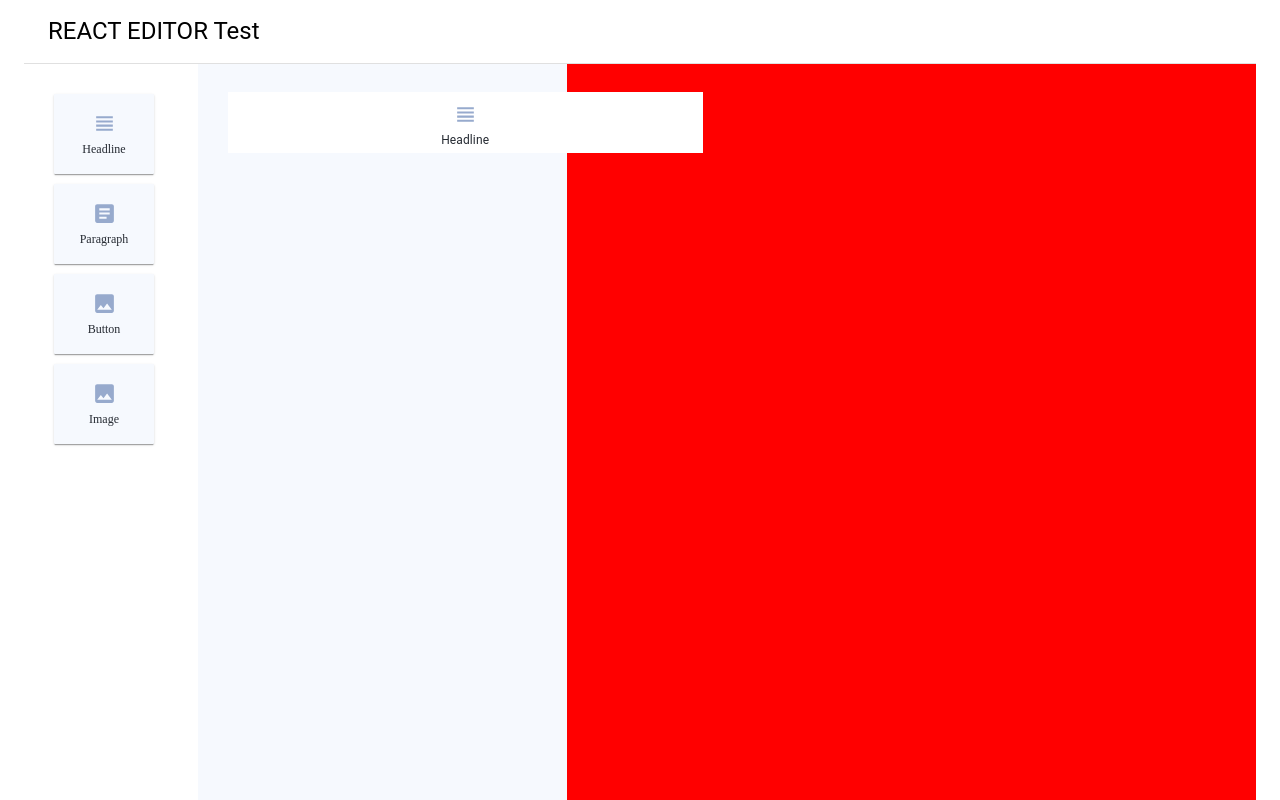
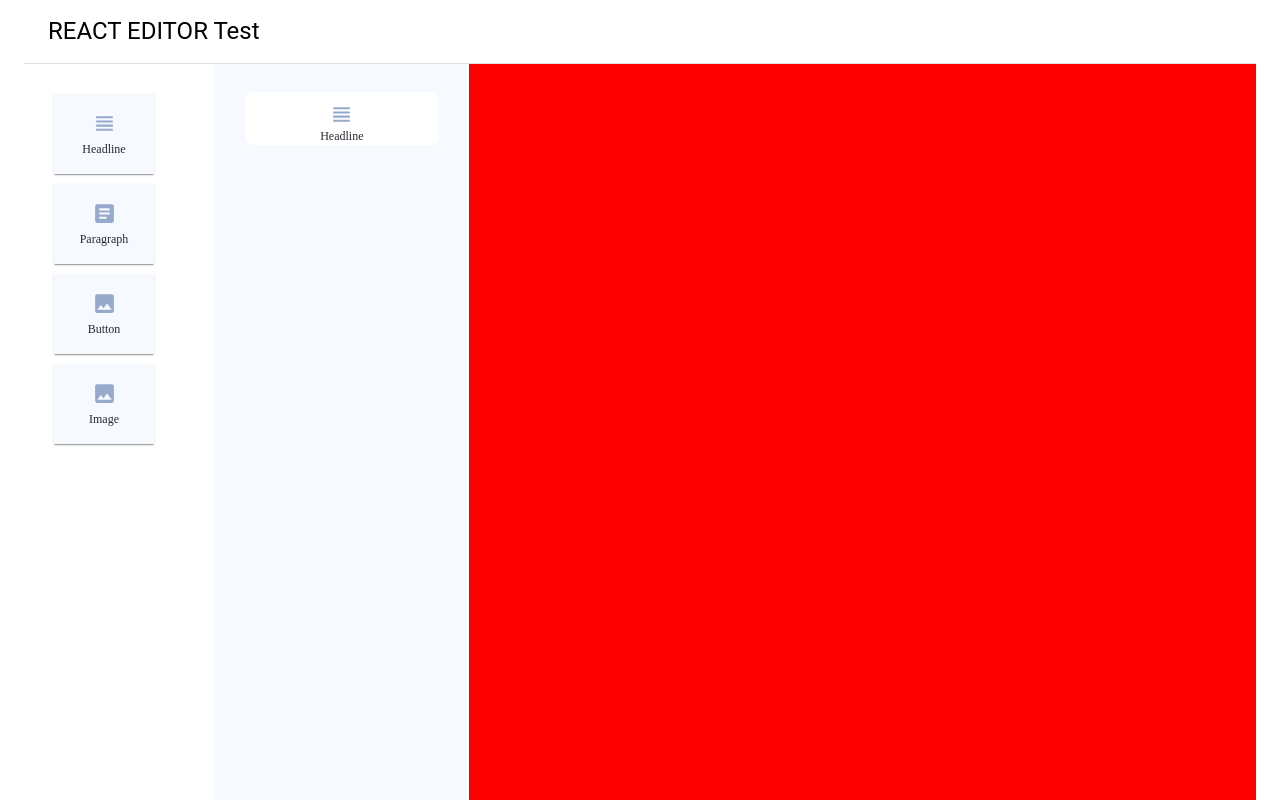
Before and after one commit to DmytroSerdiukov/react-editor, a React (Create React App) app: page / in a window 1280 px wide. Built offline with nearby package versions, Linux system fonts and the light colour scheme.

Commit message:
refactor: EditZone styles, actions logic & markup

```diff
--- a/src/components/EditZone/EditItem.tsx
+++ b/src/components/EditZone/EditItem.tsx
@@ -1,30 +1,35 @@
-import React, { FC, useState } from "react";
-import Item from "../ToolBar/Item";
-import ListItemIcon from "@mui/material/ListItemIcon";
-import Container from "@mui/material/Container";
+import React, { FC, MouseEvent, useState } from "react";
+import IconButton from "@mui/material/IconButton";
 
-import ListItemText from "@mui/material/ListItemText";
 import { ICONS } from "../ToolBar/Icons";
 import { TextField } from "@mui/material";
 import { IItemProps } from "./types";
-import Positions from "./Positions";
-import DeleteCopy from "./DeleteCopy";
+import ArrowDownwardIcon from "@mui/icons-material/ArrowDownward";
+import ArrowUpwardIcon from "@mui/icons-material/ArrowUpward";
+import ActionsContainer from "./ActionsContainer";
+import DeleteOutlineIcon from "@mui/icons-material/DeleteOutline";
+import ContentCopyIcon from "@mui/icons-material/ContentCopy";
 
 const EditItem: FC<IItemProps> = ({ title = "Headline" }): JSX.Element => {
   const [isEdited, setEdited] = useState(false);
 
-  const onClickHandler = () => setEdited(!isEdited);
+  const onClickHandler = (e: any) => {
+    e.stopPropagation();
+    setEdited(!isEdited);
+  };
 
   return (
     <div
+      onClick={onClickHandler}
       style={{
         position: "relative",
-        width: 475,
+        width: "100%",
         marginTop: 3,
         backgroundColor: isEdited ? "#D9E7FF" : "#fff",
         display: "flex",
         flexDirection: "column",
         alignItems: "center",
+        borderRadius: 8,
       }}
     >
       {isEdited ? (
@@ -34,12 +39,39 @@ const EditItem: FC<IItemProps> = ({ title = "Headline" }): JSX.Element => {
             flexDirection: "row",
             justifyContent: "space-between",
             position: "absolute",
-            right: 35,
-            top: -20,
+            right: 15,
+            top: -27,
+            gap: 5,
           }}
         >
-          <Positions />
-          <DeleteCopy />
+          <ActionsContainer background="#449CF4">
+            <IconButton
+              size="small"
+              onClick={(e: MouseEvent<HTMLElement>) => e.stopPropagation()}
+            >
+              <ArrowDownwardIcon sx={{ fontSize: 12, color: "#fff" }} />
+            </IconButton>
+            <IconButton
+              size="small"
+              onClick={(e: MouseEvent<HTMLElement>) => e.stopPropagation()}
+            >
+              <ArrowUpwardIcon sx={{ fontSize: 12, color: "#fff" }} />
+            </IconButton>
+          </ActionsContainer>
+          <ActionsContainer background="#68C2E9">
+            <IconButton
+              size="small"
+              onClick={(e: MouseEvent<HTMLElement>) => e.stopPropagation()}
+            >
+              <ContentCopyIcon sx={{ fontSize: 12, color: "#fff" }} />
+            </IconButton>
+            <IconButton
+              size="small"
+              onClick={(e: MouseEvent<HTMLElement>) => e.stopPropagation()}
+            >
+              <DeleteOutlineIcon sx={{ fontSize: 12, color: "#fff" }} />
+            </IconButton>
+          </ActionsContainer>
         </div>
       ) : null}
       <div
@@ -50,29 +82,26 @@ const EditItem: FC<IItemProps> = ({ title = "Headline" }): JSX.Element => {
           alignItems: "center",
           marginTop: 10,
         }}
-        onClick={onClickHandler}
       >
-        <ListItemIcon
-          sx={{
+        <div
+          style={{
             display: "flex",
             justifyContent: "center",
             alignItems: "center",
           }}
         >
           {ICONS[title]}
-        </ListItemIcon>
-        <ListItemText
-          primary={title}
-          primaryTypographyProps={{ fontSize: "12px", lineHeight: "18px" }}
-          sx={{ color: "#252A32" }}
-        />
+        </div>
+        <div style={{ color: "#252A32", fontSize: "12px", lineHeight: "18px" }}>
+          {title}
+        </div>
       </div>
       {isEdited ? (
         <div
           style={{
             width: "95%",
             height: 40,
-            paddingTop: 5,
+            padding: 5,
             marginBottom: 20,
             borderRadius: 3,
             backgroundColor: "#fff",
@@ -81,7 +110,10 @@ const EditItem: FC<IItemProps> = ({ title = "Headline" }): JSX.Element => {
           }}
         >
           <TextField
-            sx={{ width: "97%" }}
+            onClick={(e: MouseEvent<HTMLElement>) => {
+              e.stopPropagation();
+            }}
+            sx={{ width: "100%" }}
             InputProps={{ style: { height: 30, fontSize: 11 } }}
           />
         </div>
```
